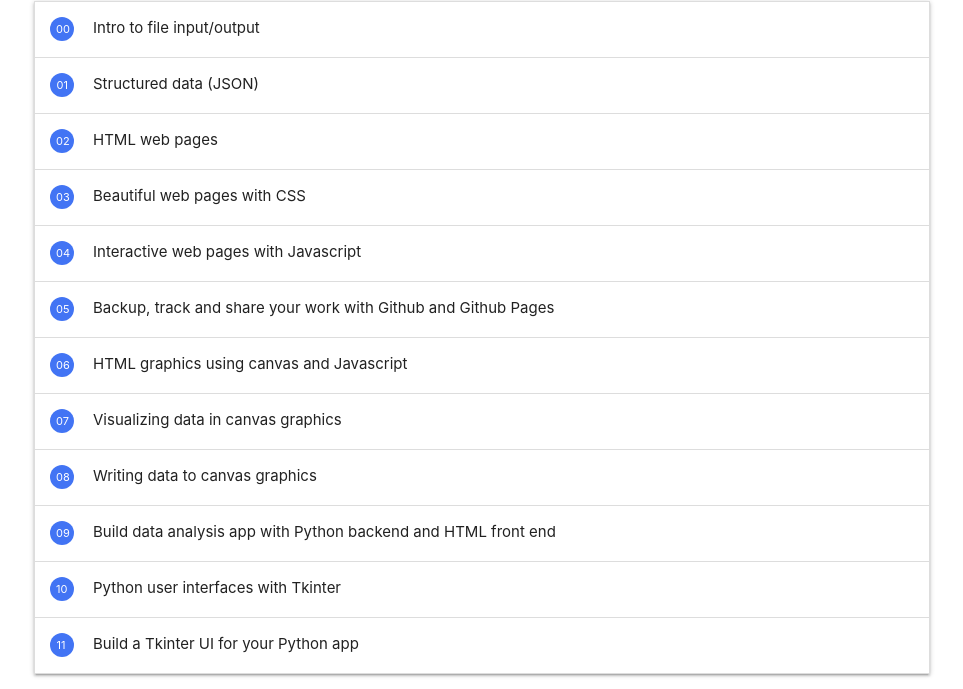
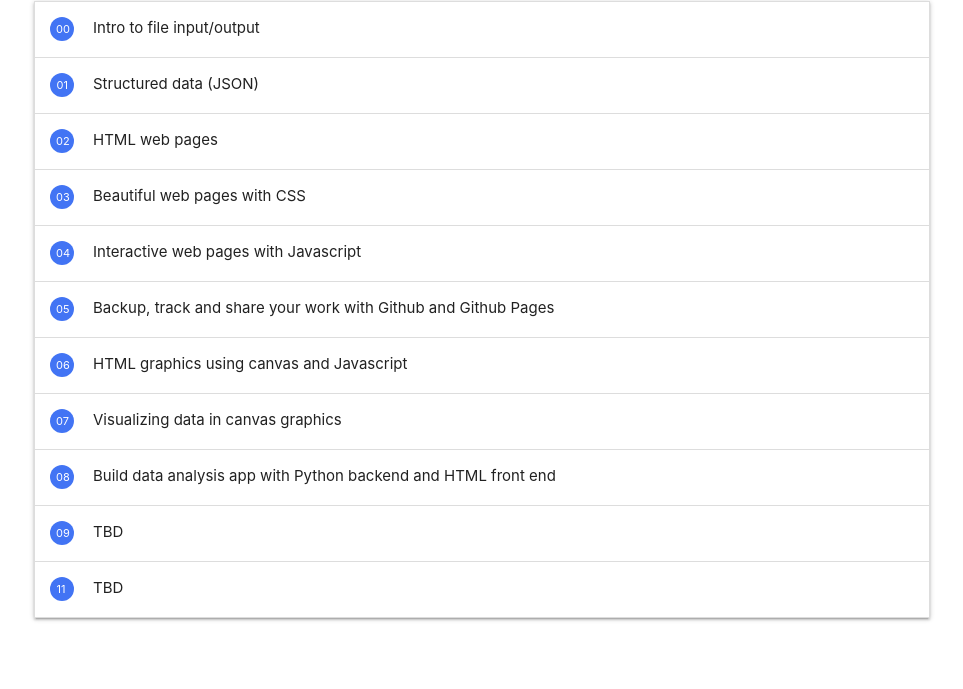
Before and after one commit to mdjhoel/datacourse, a plain HTML site: page index.html in a window 1280 px wide. Shown: the part 347-1036 px from the top of the page, without its empty margins (158-1121 px from the left). After the commit the page ends 980 px from the top, so only its background shows below. Drawn offline with nearby package versions, Linux system fonts and the light colour scheme.

Commit message:
added cookie clicker

```diff
--- a/index.html
+++ b/index.html
@@ -261,6 +261,7 @@
                         <span><h6>In this lesson</h6>You will use canvas and javascript to visualize data in graphs.</span>
 
                       <span><h6>Resources</h6>Here are the files for this lesson.
+                          <p><a href="cookie.pdf" target="_blank">Cookie clicker lesson</a></p>
                           <p><a href="https://www.youtube.com/watch?v=_RISuMNWpKo" target="_blank">Canvas Graphing Tutorial Video</a></p>
                           <p><a href="https://mdjhoel.github.io/datacourse/data.json" target="_blank">JSON class data</a></p>
                       </span>
@@ -271,16 +272,15 @@
                           <span class="badge blue left white-text" style="margin-right: 5px;">fillStyle()</span>
                           <span class="badge blue left white-text" style="margin-right: 5px;">fillRect()</span>
                        </div>
-                  </div>
+                    </div>
                 </li>
-
                 <li>
                     <div class="collapsible-header">
                       <svg width="25" height="25" xmlns="http://www.w3.org/2000/svg">
                           <circle cx="12" cy="12" r="12" fill="#4274f4" stroke-width="0"/>
                           <text font-size="11" y="16" x="6" fill="white">08</text>
                         </svg>
-                      <span style="padding-left: 18px;">Writing data to canvas graphics</span>
+                      <span style="padding-left: 18px;">Build data analysis app with Python backend and HTML front end</span>
                     </div>
                 </li>
                 <li>
@@ -289,16 +289,7 @@
                           <circle cx="12" cy="12" r="12" fill="#4274f4" stroke-width="0"/>
                           <text font-size="11" y="16" x="6" fill="white">09</text>
                         </svg>
-                      <span style="padding-left: 18px;">Build data analysis app with Python backend and HTML front end</span>
-                    </div>
-                </li>
-                <li>
-                    <div class="collapsible-header">
-                      <svg width="25" height="25" xmlns="http://www.w3.org/2000/svg">
-                          <circle cx="12" cy="12" r="12" fill="#4274f4" stroke-width="0"/>
-                          <text font-size="11" y="16" x="6" fill="white">10</text>
-                        </svg>
-                      <span style="padding-left: 18px;">Python user interfaces with Tkinter</span>
+                      <span style="padding-left: 18px;">TBD</span>
                     </div>
                 </li>
                 <li>
@@ -307,7 +298,7 @@
                           <circle cx="12" cy="12" r="12" fill="#4274f4" stroke-width="0"/>
                           <text font-size="11" y="16" x="6.5" fill="white">11</text>
                         </svg>
-                      <span style="padding-left: 18px;">Build a Tkinter UI for your Python app</span>
+                      <span style="padding-left: 18px;">TBD</span>
                     </div>
                 </li>
             </ul>
```
